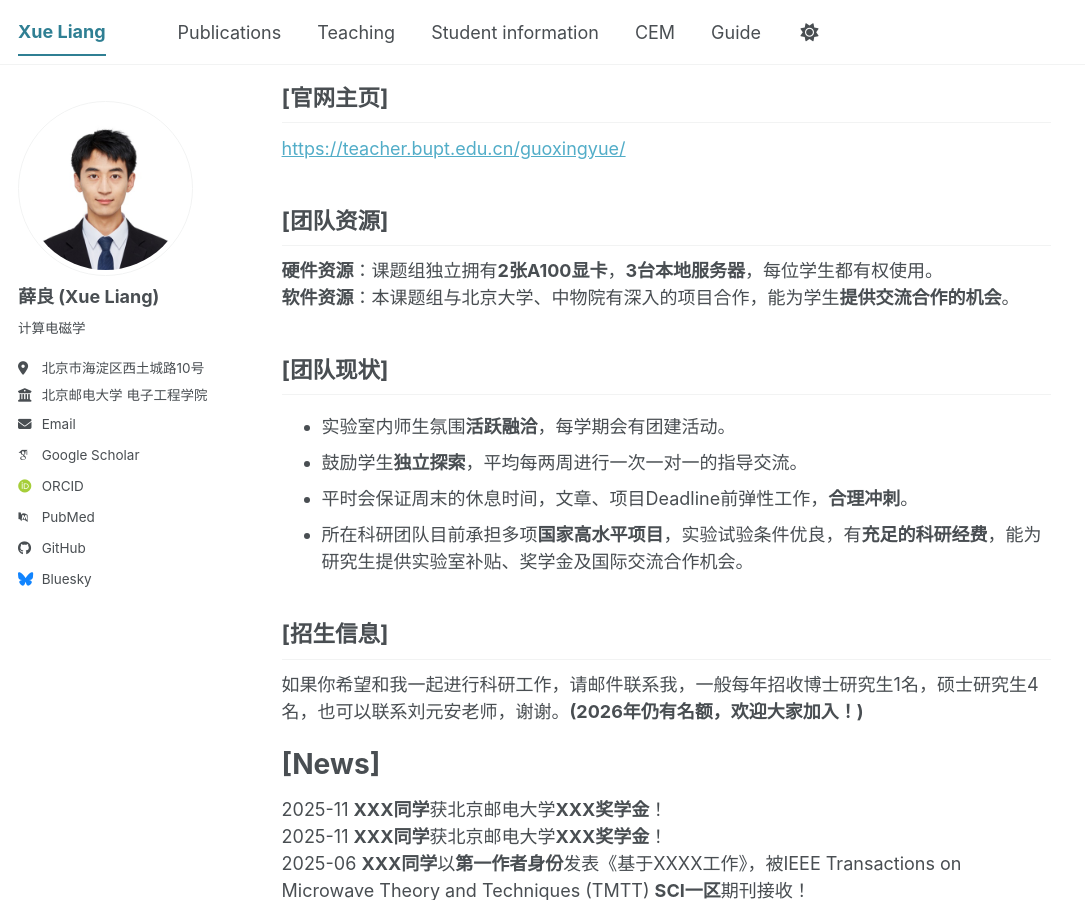
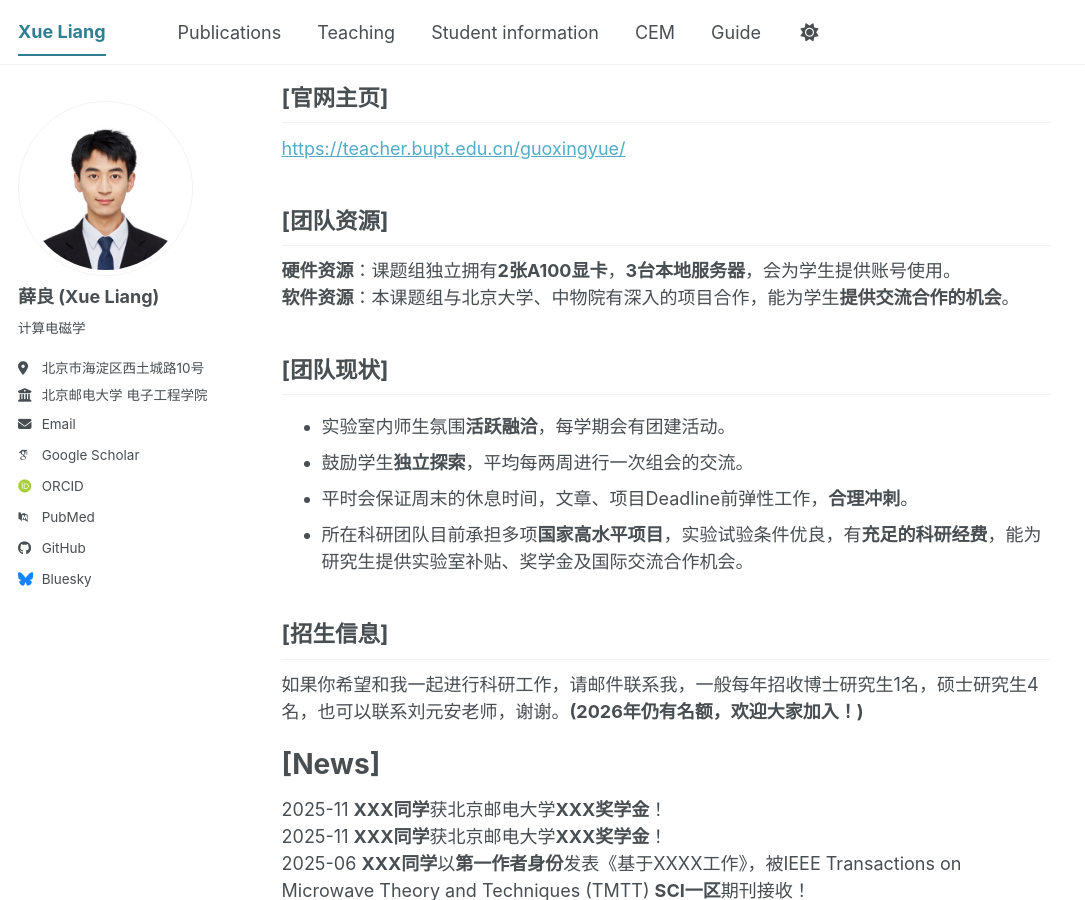
Before and after one commit to TsingHuaGo/xueliang.github.io, a Jekyll site: the page built from _pages/about.md, in a window 1280 px wide and 900 px high, scrolled down 565 px. Shown: the whole window, without its empty margins (0-1085 px from the left). Built offline with Jekyll 4.4.1, drawn with Linux system fonts in a browser that asks for light colours; some web fonts are replaced; a script bundle is joined from its source files by our own code; library files that are not in the unit come from our copies.

Commit message:
Update about.md

```diff
--- a/_pages/about.md
+++ b/_pages/about.md
@@ -29,14 +29,14 @@ redirect_from:
 
 [团队资源]
 ------
-**硬件资源**：课题组独立拥有**2张A100显卡**，**3台本地服务器**，每位学生都有权使用。\
+**硬件资源**：课题组独立拥有**2张A100显卡**，**3台本地服务器**，会为学生提供账号使用。\
 **软件资源**：本课题组与北京大学、中物院有深入的项目合作，能为学生**提供交流合作的机会**。
 
 
 [团队现状]
 ------
 - 实验室内师生氛围**活跃融洽**，每学期会有团建活动。
-- 鼓励学生**独立探索**，平均每两周进行一次一对一的指导交流。
+- 鼓励学生**独立探索**，平均每两周进行一次组会的交流。
 - 平时会保证周末的休息时间，文章、项目Deadline前弹性工作，**合理冲刺**。
 - 所在科研团队目前承担多项**国家高水平项目**，实验试验条件优良，有**充足的科研经费**，能为研究生提供实验室补贴、奖学金及国际交流合作机会。
 
```
